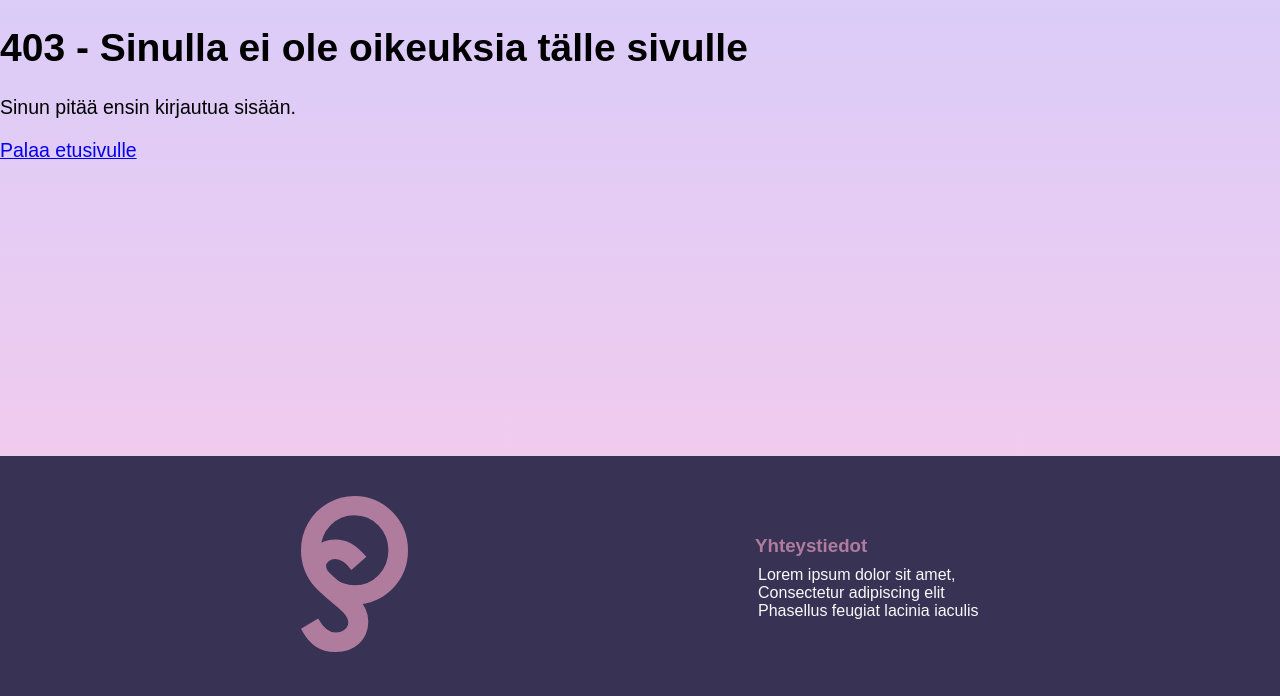
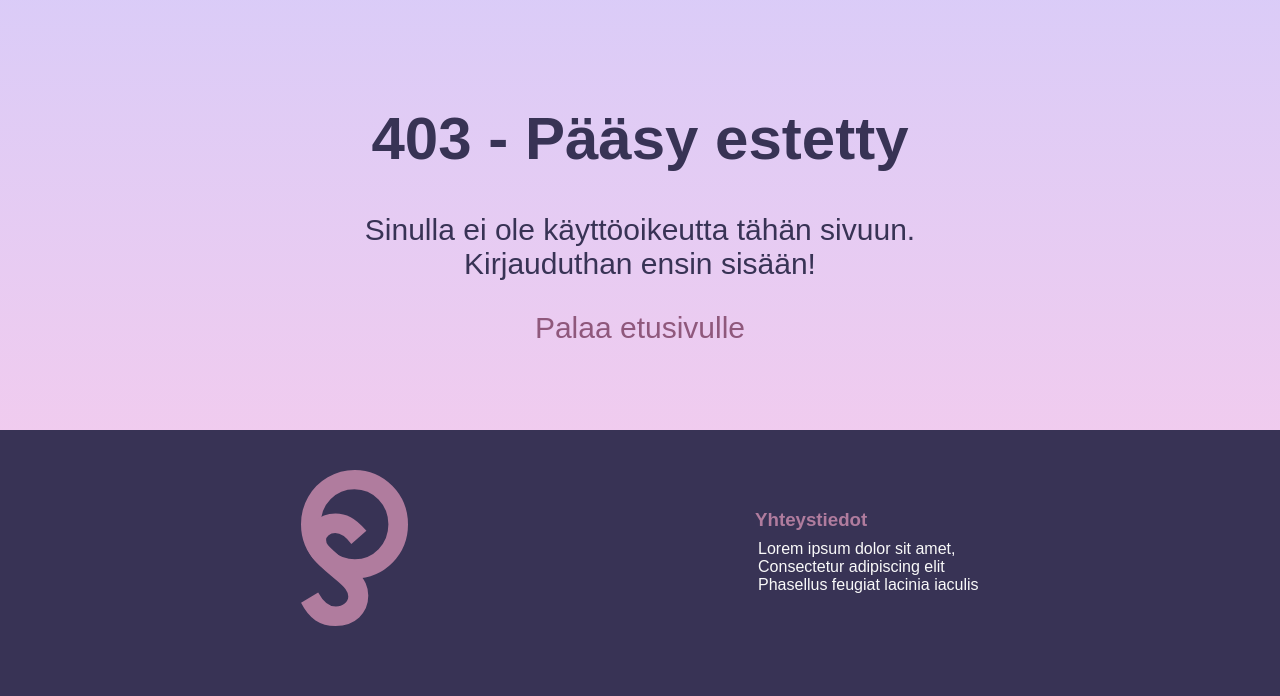
Before and after one commit to KaritaLaine/Opiskeluseura, a Django app: page /403/ in a window 1280 px wide. Shown: the part 130-826 px from the top of the page. After the commit the page ends 756 px from the top, so only its background shows below. Run offline with Django 4.2, Linux system fonts and the light colour scheme.

Commit message:
403 ja 404 sivu

```diff
--- a/opiskeluseura/verkkosivut/static/base.css
+++ b/opiskeluseura/verkkosivut/static/base.css
@@ -130,7 +130,7 @@
   cursor:pointer;
   padding: 10px 20px;
   margin-top: 10px;
-  margin-bottom: 40px;
+  margin-bottom: 50px;
 }
 
 .linkkiteksti:hover {
--- /dev/null
+++ b/opiskeluseura/verkkosivut/static/virheviesti.css
@@ -0,0 +1,15 @@
+.virhe {
+    text-align: center;
+    color: #383355;
+    padding-top: 5%;
+    font-size: 30px;
+}
+
+.virhe a {
+    color: #8f587c;
+    text-decoration: none;
+}
+
+.virhe a:hover {
+    color:#724562;
+}
--- a/opiskeluseura/verkkosivut/templates/403.html
+++ b/opiskeluseura/verkkosivut/templates/403.html
@@ -1,15 +1,20 @@
 <!DOCTYPE html>
 <html lang="fi">
 {% extends "base.html" %}
-    <head>
-        <meta charset="UTF-8">
-        <title>Ei oikeuksia</title>
-    </head>
     {% block content %}
+        <head>
+            <meta charset="UTF-8">
+            <title>Ei oikeuksia</title>
+            {% load static %}
+            <link rel="stylesheet" href="{% static 'virheviesti.css'%}">
+        </head>
         <body>
-            <h1>403 - Sinulla ei ole oikeuksia tälle sivulle</h1>
-            <p>Sinun pitää ensin kirjautua sisään.</p>
-            <p><a href="{% url 'etusivu' %}">Palaa etusivulle</a></p>
+            <div class="virhe">
+                <h1>403 - Pääsy estetty </h1>
+                <p>Sinulla ei ole käyttöoikeutta tähän sivuun. <br>
+                     Kirjauduthan ensin sisään!</p>
+                <p><a href="{% url 'etusivu' %}">Palaa etusivulle</a></p>
+            </div>
         </body>
-    {% endblock content %}
+    {% endblock %}
 </html>
--- a/opiskeluseura/verkkosivut/urls.py
+++ b/opiskeluseura/verkkosivut/urls.py
@@ -1,5 +1,8 @@
 from django.urls import path
 from verkkosivut import views
+
+# 404-virheviesti
+handler404 = 'verkkosivut.views.virhe_404'
 
 # Olemassa olevat url osoitteet
 urlpatterns = [
--- a/opiskeluseura/verkkosivut/views.py
+++ b/opiskeluseura/verkkosivut/views.py
@@ -82,3 +82,7 @@
 # 403-viesti
 def ei_paasya(request):
     return render(request, '403.html')
+
+# 404-viesti
+def virhe_404(request, exception):
+    return render(request, '404.html', status=404)
```
Also changed, not shown: opiskeluseura/opiskeluseura/settings.py (+4 -3 lines), opiskeluseura/verkkosivut/templates/404.html (+6 -2 lines).
